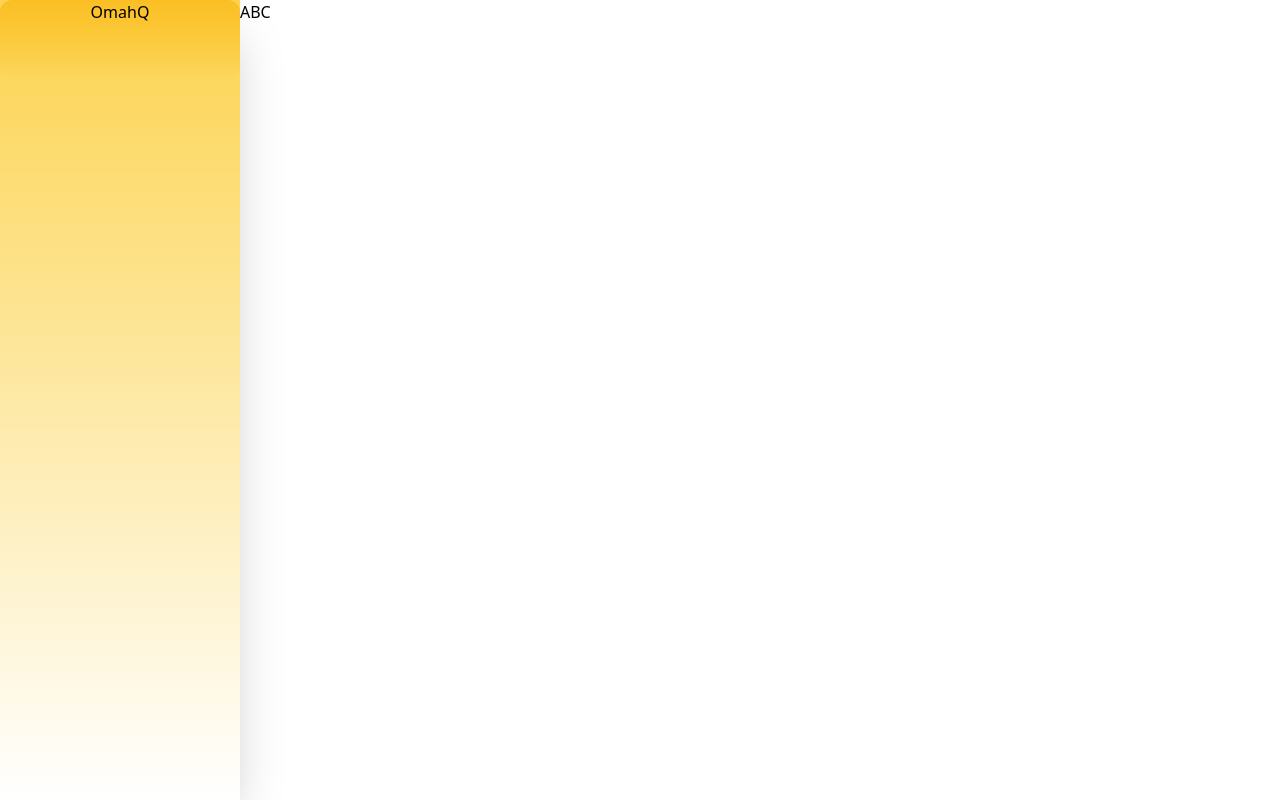
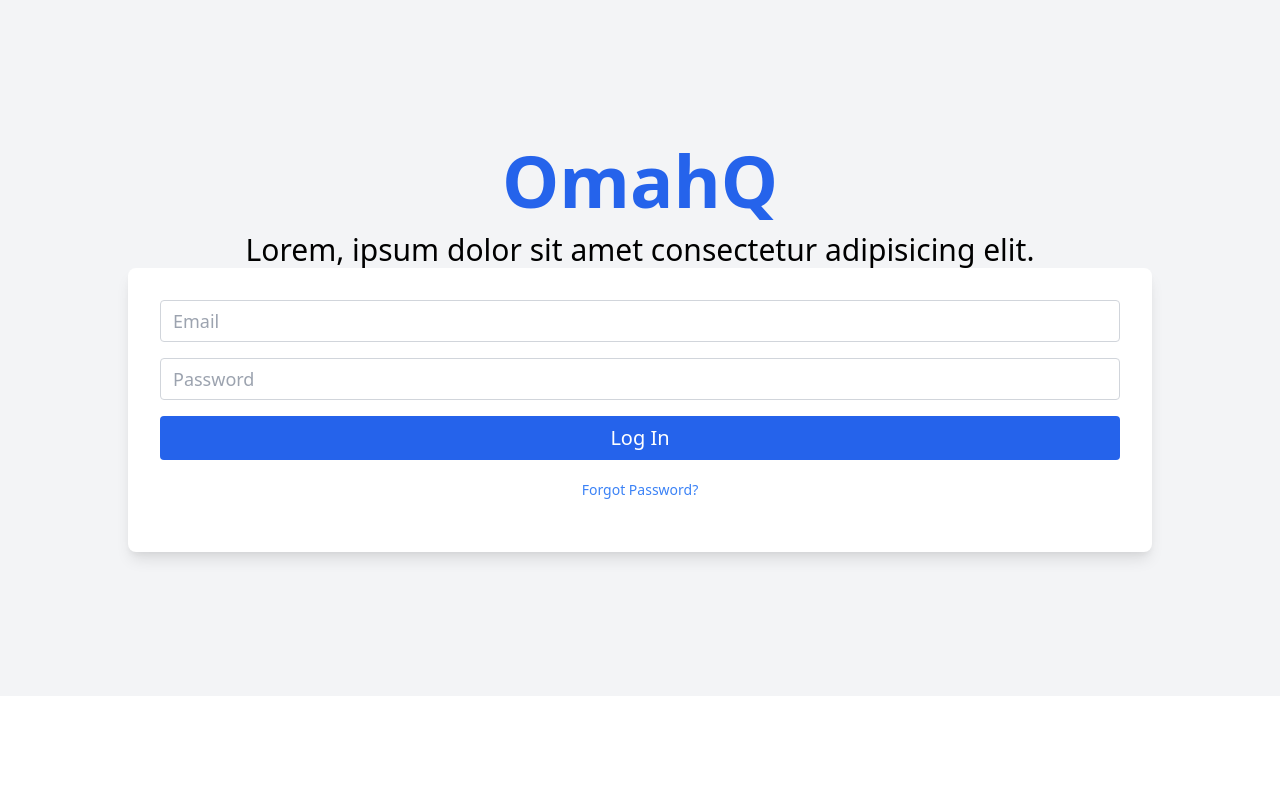
Before and after one commit to perrmadiafrrian/omahq-fe, a React (Create React App) app: page / in a window 1280 px wide. Built offline with nearby package versions, Linux system fonts and the light colour scheme.

Commit message:
login page (unfinished)

```diff
--- a/src/App.js
+++ b/src/App.js
@@ -1,10 +1,9 @@
-import Sidebar from "./components/Sidebar";
+import Login from "./pages/Login";
 
 function App() {
   return (
     <div>
-      <Sidebar />
-      <div className="inline-block">ABC</div>
+      <Login />
     </div>
   );
 }
--- /dev/null
+++ b/src/pages/Login.js
@@ -0,0 +1,42 @@
+const Login = (props) => {
+  return (
+    <section className="text-gray-700 bg-gray-100">
+      <div className="container xl:px-32 px-5 py-36 mx-auto flex flex-wrap items-center">
+        <div className="w-full pr-0">
+          <h1 className="title-font font-bold lg:text-7xl text-6xl text-blue-600 text-center">
+            OmahQ
+          </h1>
+          <p className="leading-relaxed mt-4 lg:text-3xl text-2xl font-medium text-black text-center">
+            Lorem, ipsum dolor sit amet consectetur adipisicing elit.
+          </p>
+        </div>
+        <div className="bg-white shadow-lg rounded-lg p-8 flex flex-col md:ml-auto w-full mt-10 md:mt-0">
+          <div className="relative mb-4">
+            <input
+              type="text"
+              name="full-name"
+              placeholder="Email"
+              className="w-full bg-white rounded border border-gray-300 focus:border-indigo-500 focus:ring-2 focus:ring-indigo-200 text-lg outline-none text-gray-700 py-1 px-3 leading-8 transition-colors duration-200 ease-in-out"
+            />
+          </div>
+          <div className="relative mb-4">
+            <input
+              type="password"
+              name="password"
+              placeholder="Password"
+              className="w-full bg-white rounded border border-gray-300 focus:border-indigo-500 focus:ring-2 focus:ring-indigo-200 text-lg outline-none text-gray-700 py-1 px-3 leading-8 transition-colors duration-200 ease-in-out"
+            />
+          </div>
+          <button className="text-white border-0 py-2 px-8 focus:outline-none font-medium rounded text-xl bg-blue-600">
+            Log In
+          </button>
+          <p className="text-sm text-blue-500 py-5 text-center">
+            Forgot Password?
+          </p>
+        </div>
+      </div>
+    </section>
+  );
+};
+
+export default Login;
```
Also changed, not shown: src/imgs/example.png (added).
